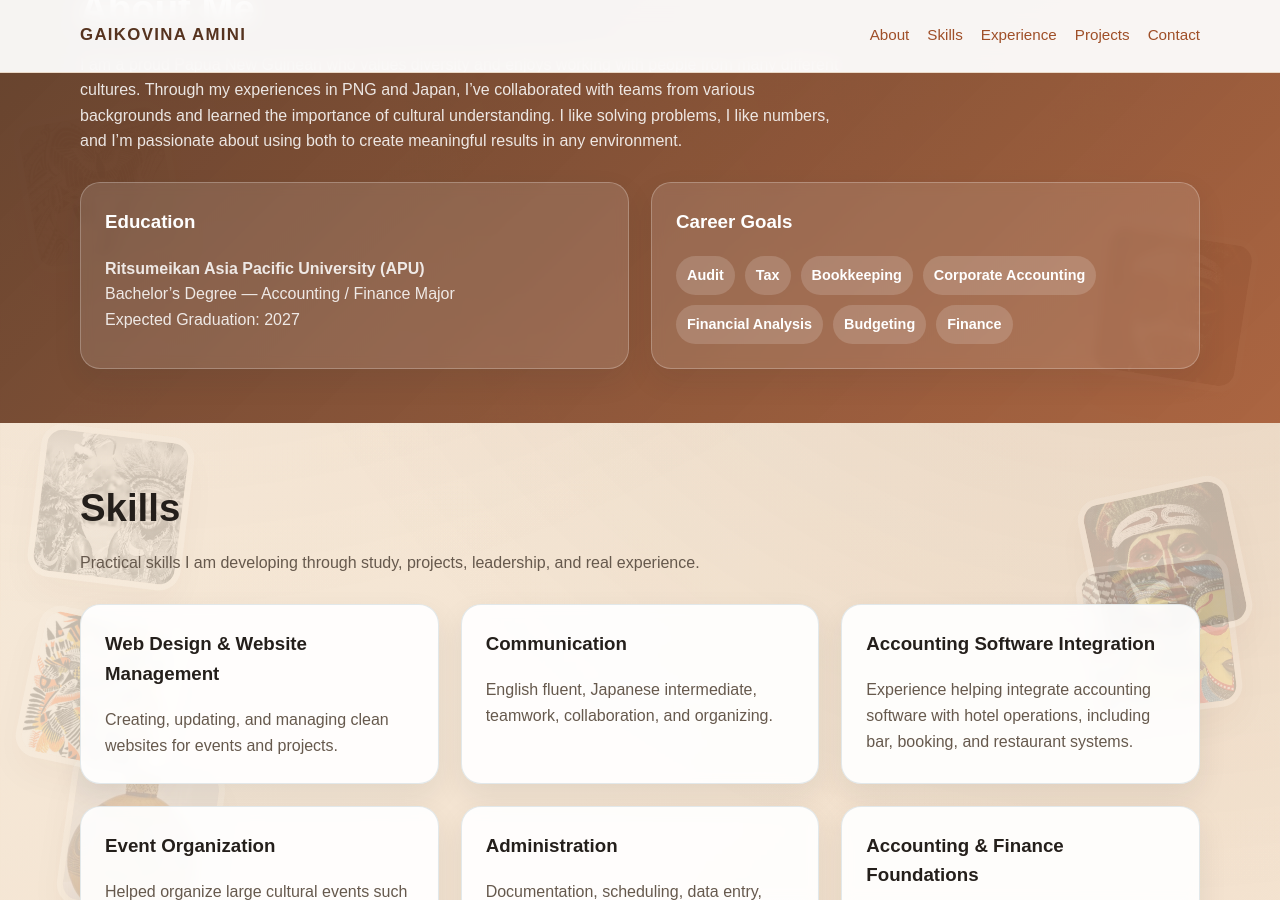
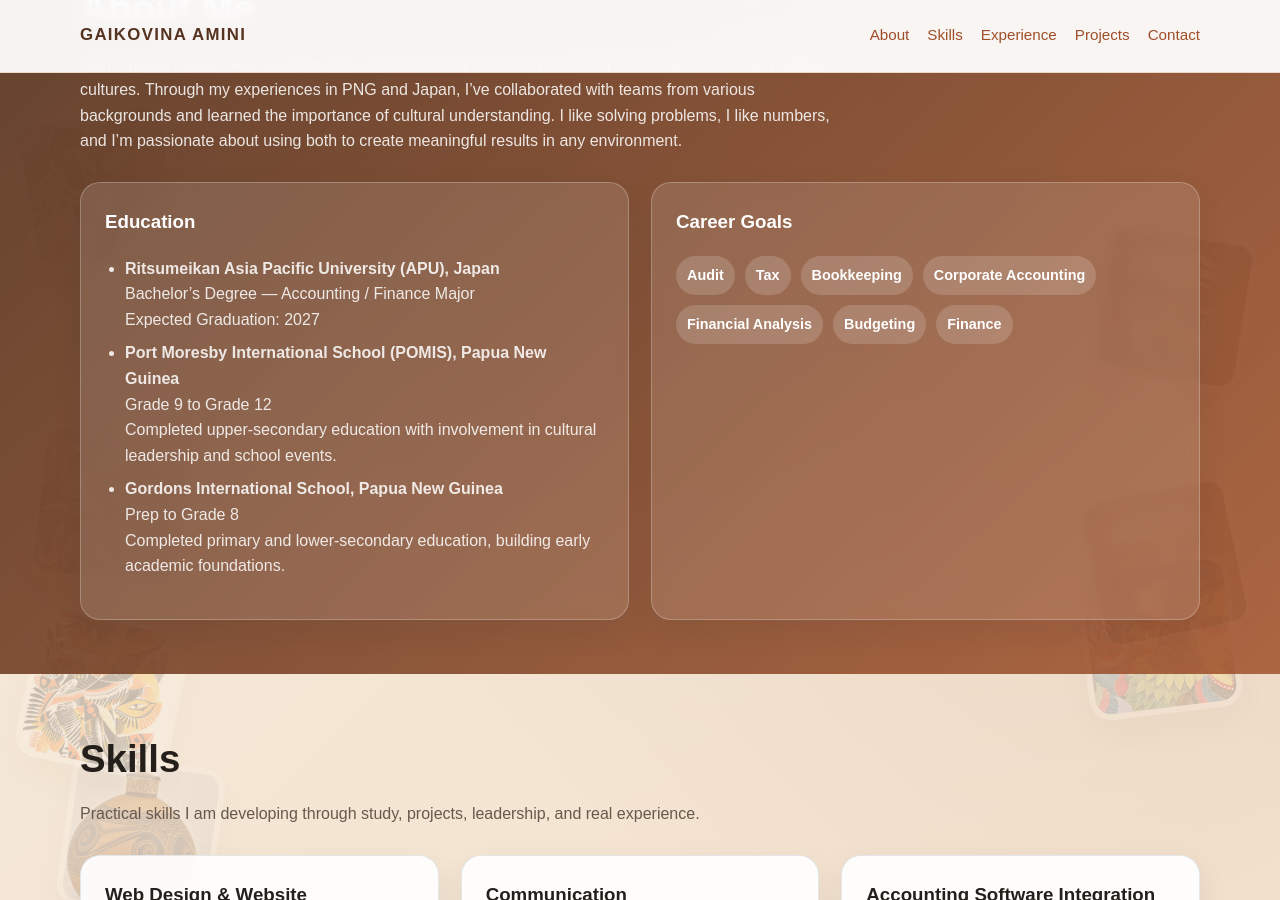
Before and after one commit to CharlesYatna/Charlesyatna.github.io, a Jekyll site: the page built from index.md, in a window 1280 px wide and 900 px high, scrolled down 1032 px. Built offline with Jekyll 4.4.1, drawn with Linux system fonts in a browser that asks for light colours.

Commit message:
Update index.md

```diff
--- a/index.md
+++ b/index.md
@@ -400,7 +400,11 @@ permalink: /
         <div class="grid-2">
           <div class="about-box">
             <h3>Education</h3>
-            <p><strong>Ritsumeikan Asia Pacific University (APU)</strong><br>Bachelor’s Degree — Accounting / Finance Major<br>Expected Graduation: 2027</p>
+            <ul class="list">
+              <li><strong>Ritsumeikan Asia Pacific University (APU), Japan</strong><br>Bachelor’s Degree — Accounting / Finance Major<br>Expected Graduation: 2027</li>
+              <li><strong>Port Moresby International School (POMIS), Papua New Guinea</strong><br>Grade 9 to Grade 12<br>Completed upper‑secondary education with involvement in cultural leadership and school events.</li>
+              <li><strong>Gordons International School, Papua New Guinea</strong><br>Prep to Grade 8<br>Completed primary and lower‑secondary education, building early academic foundations.</li>
+            </ul>
           </div>
           <div class="about-box">
             <h3>Career Goals</h3>
```
